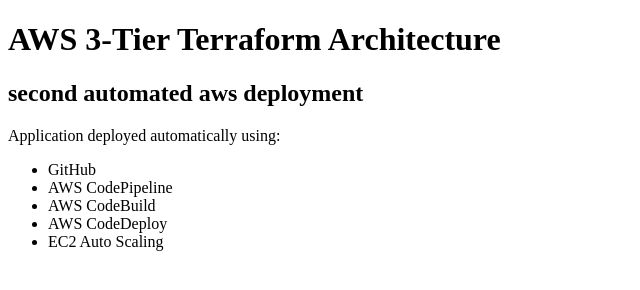
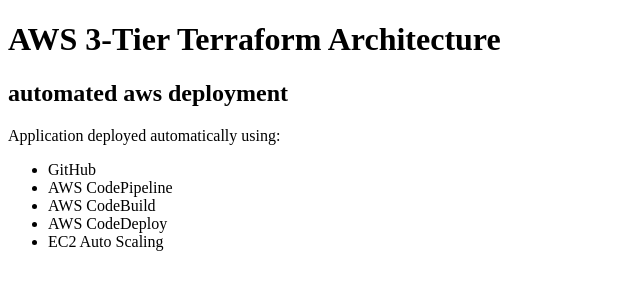
Before and after one commit to PreethiAnanthBabu/aws-terraform-3-tier, a plain HTML site: page index.html in a window 1280 px wide. Shown: the whole page, without its empty margins (0-640 px from the left). Drawn offline with Linux system fonts and the light colour scheme.

Commit message:
Update Application Homepage

```diff
--- a/index.html
+++ b/index.html
@@ -8,7 +8,7 @@
 
 <h1>AWS 3-Tier Terraform Architecture</h1>
 
-<h2>second automated aws deployment </h2>
+<h2>automated aws deployment </h2>
 
 <p>
 Application deployed automatically using:
```
